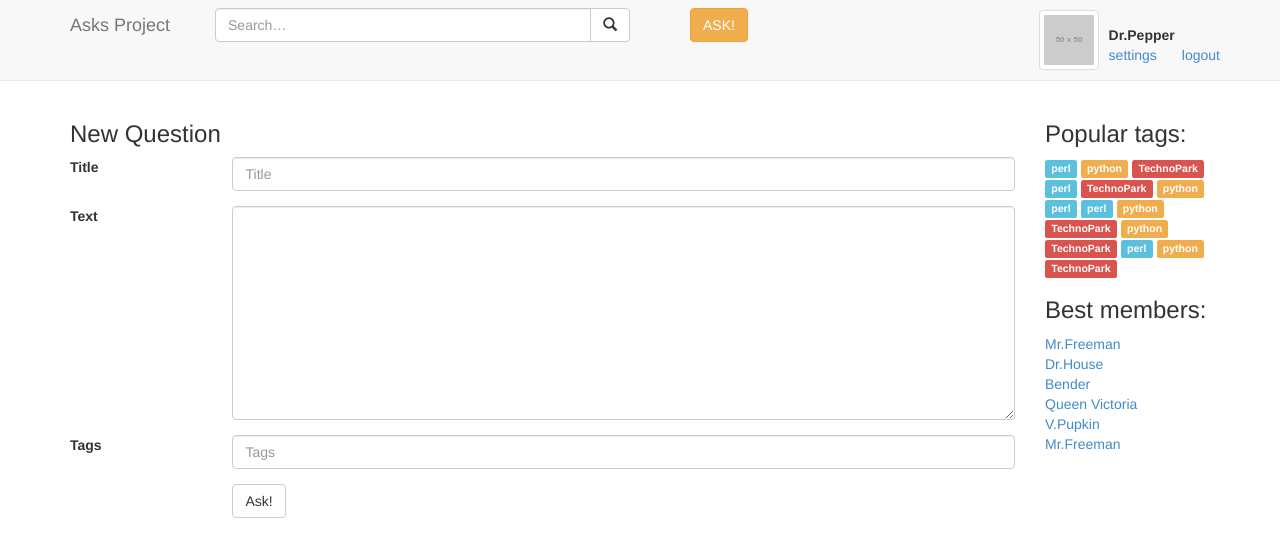
After one commit to tatyanos/TPweb, a Django app: page /ask/ in a window 1280 px wide. The commit adds this page. Shown: the top 557 px of the page. Run offline with Django 3.2, Linux system fonts and the light colour scheme; grey boxes labelled with a size stand in for pictures from a placeholder-image service; some libraries are stand-ins or nearby versions.

Commit message:
urls change

```diff
--- a/app/urls.py
+++ b/app/urls.py
@@ -5,11 +5,14 @@ from app import views
 urlpatterns = patterns('',
     url(r'^$', views.index, name='index'),
 
+    url(r'^ask/$', views.ask, name='ask'),
+    url(r'^ask/add$', views.ask_add, name='ask_add'),
+
     url(r'^question/(?P<question_id>\d+)/$', views.question, name='question'),
     url(r'^question/(?P<question_id>\d+)/answer$', views.answer, name='answer'),
     url(r'^question/(?P<question_id>\d+)/like$', views.like, name='like'),
 
-    url(r'^add$', views.add, name='add'),
+
     url(r'^settings$', views.settings, name='settings'),
     url(r'^register$', views.register, name='register'),
     url(r'^search$', views.search, name='search'),
--- a/app/views.py
+++ b/app/views.py
@@ -22,8 +22,12 @@ def question(request, question_id):
     })
 
 
-def add(request):
-    return render(request, 'app/add.html')
+def ask(request):
+    return render(request, 'app/ask.html')
+
+
+def ask_add(request):
+    return render(request, 'app/ask.html')
 
 
 def answer(request, question_id):
--- /dev/null
+++ b/templates/app/ask.html
@@ -0,0 +1,40 @@
+{% extends "app/base.html" %}
+
+{% block content %}
+    <!-- HEADER -->
+    <div class="row">
+        <div class="col-md-12">
+            <form action="" method="post" class="form-horizontal" role="form">
+                <h3>New Question</h3>
+
+                <div class="form-group">
+                    <label for="inputTitle" class="col-sm-2">Title</label>
+
+                    <div class="col-sm-10">
+                        <input type="text" class="form-control" id="inputTitle" placeholder="Title">
+                    </div>
+                </div>
+                <div class="form-group">
+                    <label for="inputText" class="col-sm-2">Text</label>
+
+                    <div class="col-sm-10">
+                        <textarea rows="10" cols="100" name="text" class="form-control"></textarea>
+                    </div>
+                </div>
+                <div class="form-group">
+                    <label for="inputTags" class="col-sm-2">Tags</label>
+
+                    <div class="col-sm-10">
+                        <input type="text" class="form-control" id="inputTags" placeholder="Tags">
+                    </div>
+                </div>
+                <div class="form-group">
+                    <div class="col-sm-offset-2 col-sm-10">
+                        <button type="submit" class="btn btn-default">Ask!</button>
+                    </div>
+                </div>
+            </form>
+        </div>
+    </div>
+
+{% endblock %}
--- a/templates/app/base.html
+++ b/templates/app/base.html
@@ -25,7 +25,7 @@
             <span class="icon-bar"></span>
             <span class="icon-bar"></span>
           </button>
-          <a class="navbar-brand" href="#">Ask Pupkin</a>
+          <a class="navbar-brand" href="/">Asks Project</a>
         </div>
         <div class="navbar-collapse collapse">
           <div class="col-sm-5 col-md-5">
@@ -42,7 +42,7 @@
           <div class="col-sm-2 col-md-2">
             <div class="navbar-form">
               <div class="input-group">
-                <button class="btn btn-warning">ASK!</button>
+                <a href="{% url 'ask' %}"class="btn btn-warning">ASK!</a>
               </div>
             </div>
           </div>
```
Also changed, not shown: templates/app/add.html (deleted, +0 -43 lines).
